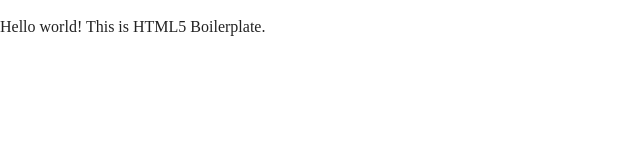
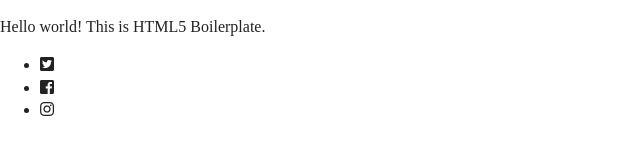
Before and after one commit to kelkuno/animal-humane-society, a plain HTML site: page index.html in a window 1280 px wide. Shown: the full height of the page, 0-640 px from the left. Drawn offline with nearby package versions, Linux system fonts and the light colour scheme.

Commit message:
Initial commit
html:
-added photos/logos
-added icons

css:
-added border box fix

```diff
--- a/css/main.css
+++ b/css/main.css
@@ -96,8 +96,12 @@ textarea {
 /* ==========================================================================
    Author's custom styles
    ========================================================================== */
-
-
+html {
+    box-sizing: border-box;
+  }
+*, *:before, *:after {
+    box-sizing: inherit;
+  }
 
 
 
--- a/index.html
+++ b/index.html
@@ -4,14 +4,14 @@
 <head>
   <meta charset="utf-8">
   <meta http-equiv="x-ua-compatible" content="ie=edge">
-  <title></title>
+  <title>Animal Humane Society</title>
   <meta name="description" content="">
   <meta name="viewport" content="width=device-width, initial-scale=1, shrink-to-fit=no">
 
   <link rel="manifest" href="site.webmanifest">
   <link rel="apple-touch-icon" href="icon.png">
   <!-- Place favicon.ico in the root directory -->
-
+  <link rel="stylesheet" href="https://use.fontawesome.com/releases/v5.5.0/css/all.css" integrity="sha384-B4dIYHKNBt8Bc12p+WXckhzcICo0wtJAoU8YZTY5qE0Id1GSseTk6S+L3BlXeVIU" crossorigin="anonymous">
   <link rel="stylesheet" href="css/normalize.css">
   <link rel="stylesheet" href="css/main.css">
 </head>
@@ -23,6 +23,13 @@
 
   <!-- Add your site or application content here -->
   <p>Hello world! This is HTML5 Boilerplate.</p>
+
+
+  <ul>
+    <li><i class="fab fa-twitter-square"></i></li>
+    <li><i class="fab fa-facebook-square"></i></li>
+    <li><i class="fab fa-instagram"></i></li>
+  </ul>
   <script src="js/vendor/modernizr-3.6.0.min.js"></script>
   <script src="https://code.jquery.com/jquery-3.3.1.min.js" integrity="sha256-FgpCb/KJQlLNfOu91ta32o/NMZxltwRo8QtmkMRdAu8=" crossorigin="anonymous"></script>
   <script>window.jQuery || document.write('<script src="js/vendor/jquery-3.3.1.min.js"><\/script>')</script>
```
Also changed, not shown: img/ahs-logo.jpg (added), img/bunny.jpg (added), img/cat-2.jpg (added), img/cat1.jpg (added), img/dog.jpg (added), 2 other files.
